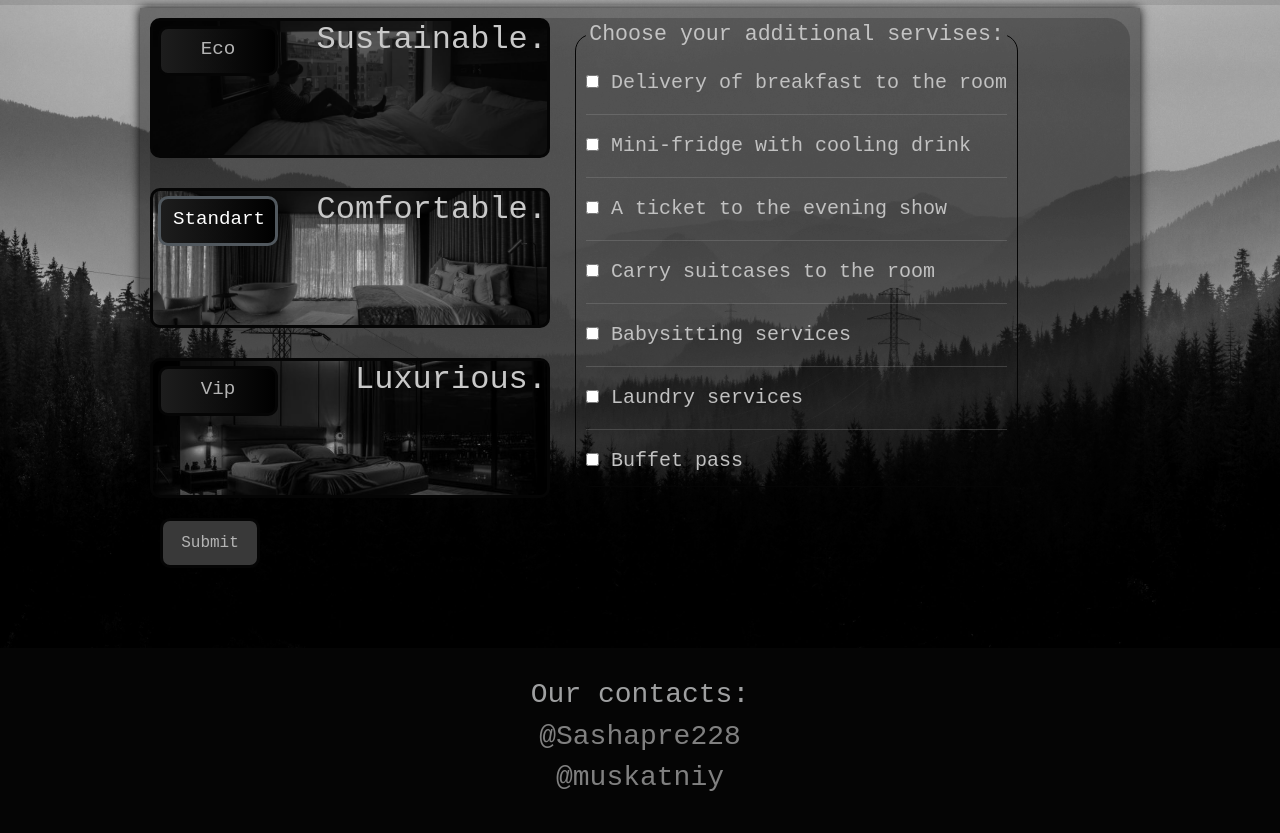
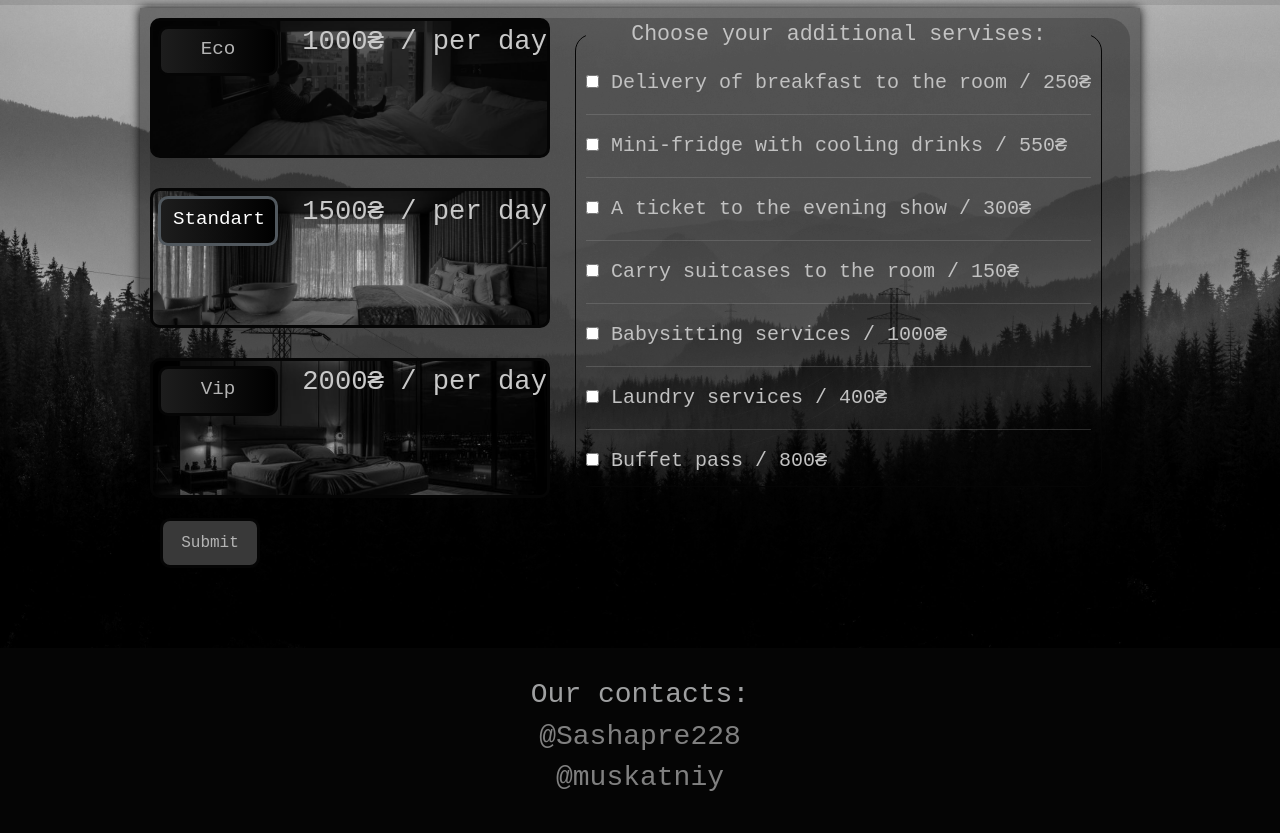
Before and after one commit to OleksandrKasapchuk/hotel_booking, a Django app: template templates/booking/rooms.html in a window 1280 px wide. Shown: the part 80-913 px from the top of the page. Run offline with Django 5.2, Linux system fonts and the light colour scheme; the template is opened without the code that fills it, so the values that code supplies are empty.

Commit message:
rooms add. text PIZDA HUI ZALUPA

```diff
--- a/static/css/style.css
+++ b/static/css/style.css
@@ -361,7 +361,8 @@ main a:visited {
 
 .category_box h2 {
     color: rgb(201, 201, 201);
-    font-size: 2rem;
+    font-size: 1.7rem;
+    margin-top: 5px;
 }
 
 .category_box {
--- a/templates/booking/rooms.html
+++ b/templates/booking/rooms.html
@@ -9,35 +9,35 @@
             <div class="category_box eco_box">
                 <input type="radio" class="btn-check" name="category" id="eco" autocomplete="off" value=1>
                 <label class="btn btn-secondary btn-ch" for="eco">Eco</label>
-                <h2>Sustainable.</h2>
+                <h2>1000₴ / per day</h2>
             </div>
             <div class="category_box std_box">
                 <input type="radio" class="btn-check" name="category" id="standart" autocomplete="off" value=2 checked>
                 <label class="btn btn-secondary btn-ch" for="standart">Standart</label>
-                <h2>Comfortable.</h2>
+                <h2>1500₴ / per day</h2>
             </div>
             <div class="category_box vip_box">
                 <input type="radio" class="btn-check" name="category" id="vip" autocomplete="off" value=3>
                 <label class="btn btn-secondary btn-ch" for="vip">Vip</label>
-                <h2>Luxurious.</h2>
+                <h2>2000₴ / per day</h2>
             </div>
         </fieldset>
         <fieldset class="favors">
             <legend class="legend">Choose your additional servises:</legend>
             <input type="checkbox" id="favor1" name="favor" value=1>
-            <label for="favor1">Delivery of breakfast to the room</label> <br> <hr>
+            <label for="favor1">Delivery of breakfast to the room / 250₴</label> <br> <hr>
             <input type="checkbox" id="favor2" name="favor" value=2>
-            <label for="favor2">Mini-fridge with cooling drink</label> <br> <hr>
+            <label for="favor2">Mini-fridge with cooling drinks / 550₴</label> <br> <hr>
             <input type="checkbox" id="favor3" name="favor" value=3>
-            <label for="favor3">A ticket to the evening show</label>  <br> <hr>
+            <label for="favor3">A ticket to the evening show / 300₴</label>  <br> <hr>
             <input type="checkbox" id="favor4" name="favor" value=4>
-            <label for="favor4">Carry suitcases to the room</label> <br> <hr>
+            <label for="favor4">Carry suitcases to the room / 150₴</label> <br> <hr>
             <input type="checkbox" id="favor5" name="favor" value=5>
-            <label for="favor5">Babysitting services</label> <br> <hr>
+            <label for="favor5">Babysitting services / 1000₴</label> <br> <hr>
             <input type="checkbox" id="favor6" name="favor" value=6>
-            <label for="favor6">Laundry services</label> <br> <hr>
+            <label for="favor6">Laundry services / 400₴</label> <br> <hr>
             <input type="checkbox" id="favor7" name="favor" value=7>
-            <label for="favor7">Buffet pass</label> <br>
+            <label for="favor7">Buffet pass / 800₴</label> <br>
         </fieldset>
 
         <button type="submit" class="btn btn-primary btn-room">Submit</button>
```
